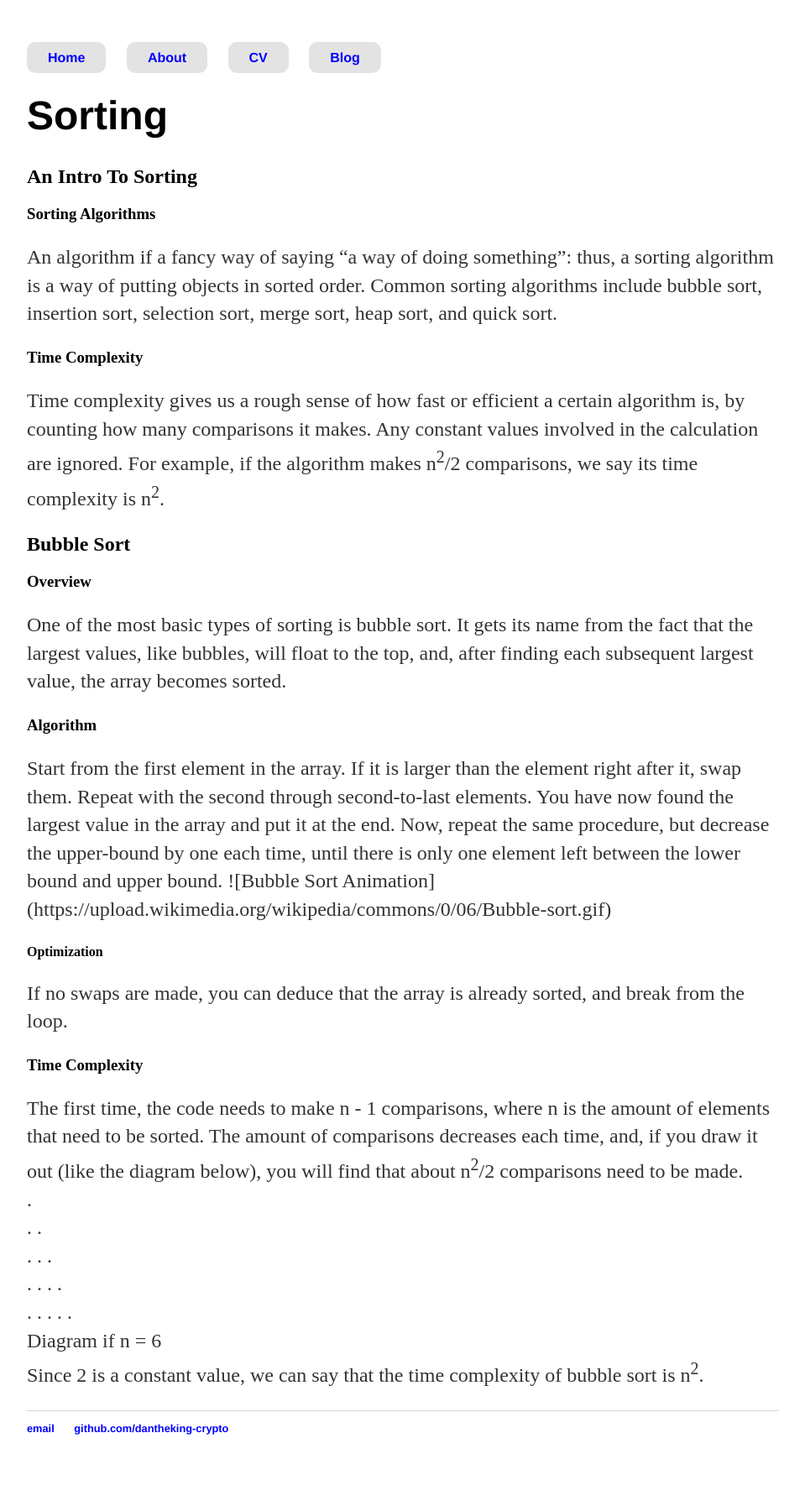
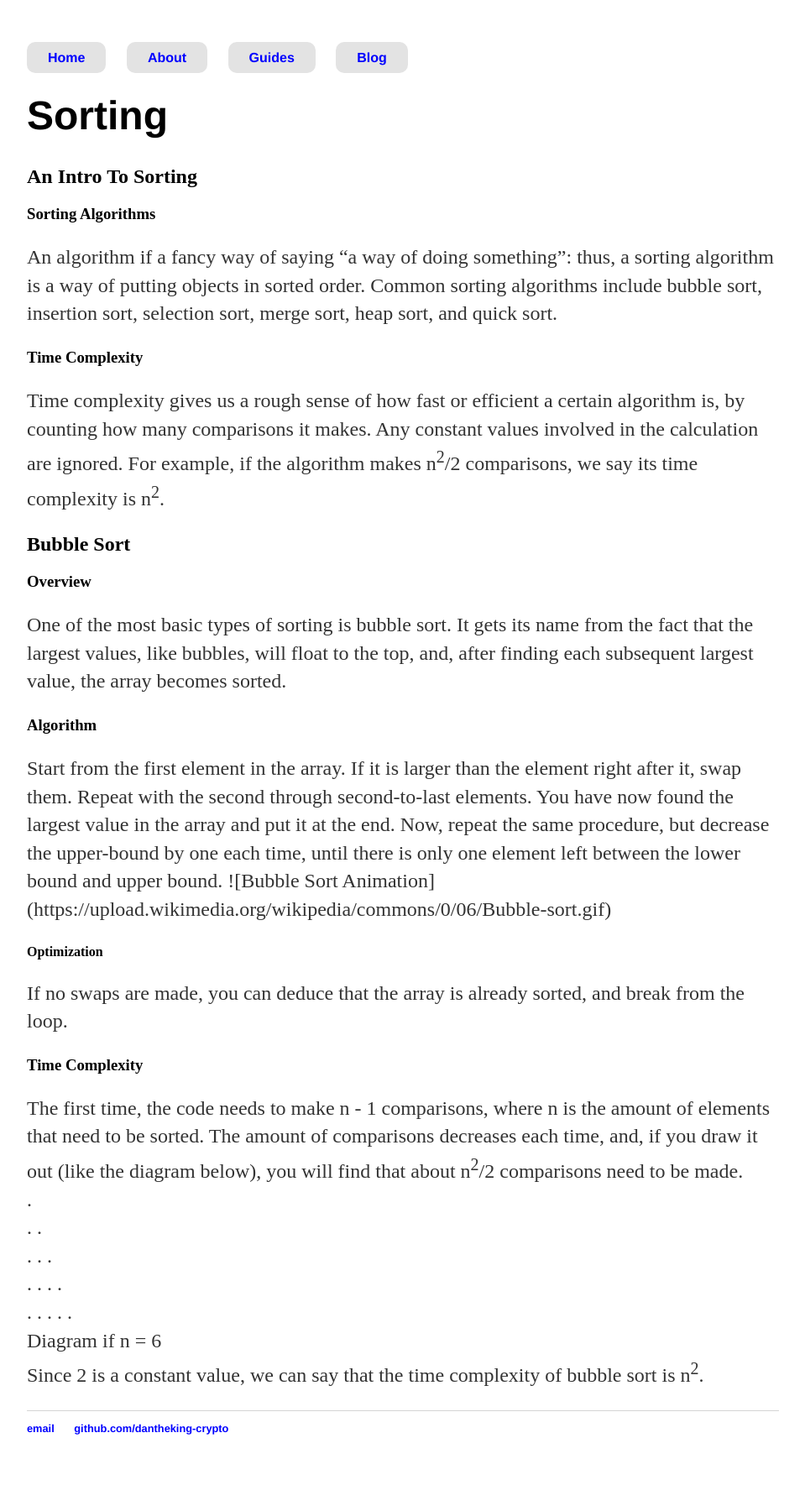
Before and after one commit to danielzsh/devo1ution.github.io, a Jekyll site: the page built from sorting.md, in a window 1280 px wide. Shown: the whole page at 84% size, without its empty margins (160-1119 px from the left). Built offline with Jekyll 4.4.1, drawn with Linux system fonts in a browser that asks for light colours; our own code applies the rules of GitHub Pages for plain Markdown files.

Commit message:
Update default.html

```diff
--- a/_layouts/default.html
+++ b/_layouts/default.html
@@ -10,7 +10,7 @@
 	    		<ul>
 	        		<li><a href="/">Home</a></li>
 		        	<li><a href="/about">About</a></li>
-	        		<li><a href="/cv">CV</a></li>
+	        		<li><a href="/cv">Guides</a></li>
 	        		<li><a href="/blog">Blog</a></li>
 	    		</ul>
 			</nav>
```
